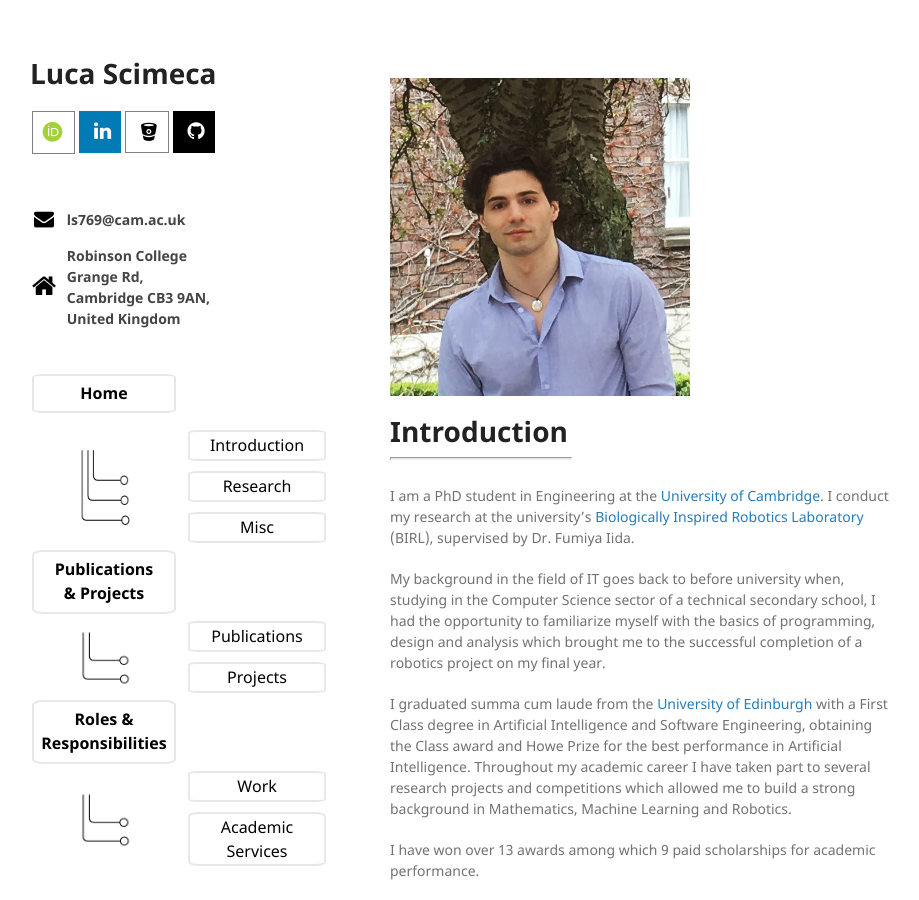
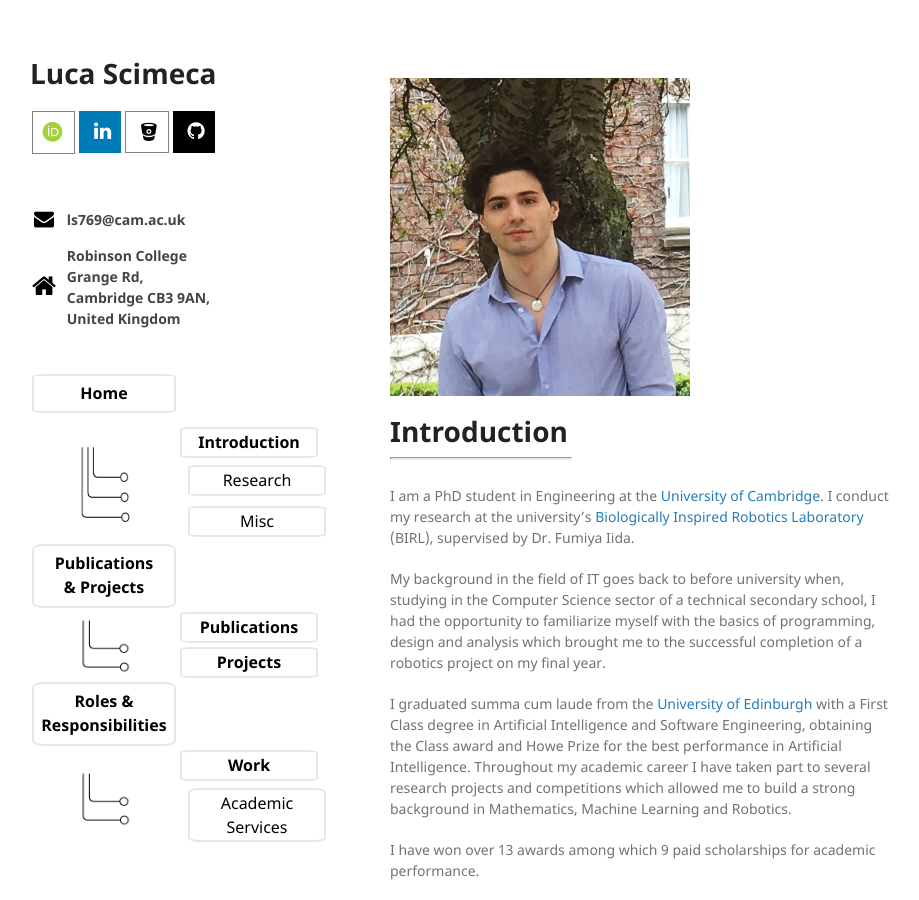
Before and after one commit to lucascimeca/lucascimeca.github.io, a Jekyll site: the page built from index.md, in a window 1280 px wide and 900 px high. Shown: the whole window, without its empty margins (180-1099 px from the left). Built offline with Jekyll 4.4.1, drawn with Linux system fonts in a browser that asks for light colours; nearby versions of some CDN libraries; some web fonts are replaced; the repository's description, which GitHub fills in, is left out.

Commit message:
Update default.html

```diff
--- a/_layouts/default.html
+++ b/_layouts/default.html
@@ -69,16 +69,16 @@
 
         <table style="width: 200px">
           <tr>
-            <th><a href="https://lucascimeca.github.io/#-intro_img" class="button-hover" style="vertical-align:middle; padding: 5px 5px 5px 5px">Home</a></th>
+            <th colspan="2"><a href="https://lucascimeca.github.io/" class="button-hover" style="vertical-align:middle; padding: 5px 5px 5px 5px">Home</a></th>
           </tr>
           <td></td>
           <tr>
             <th rowspan="3" style="text-align: center">
                 <img src="../docs/three_links.png" align="center" height="90" width="60">
             </th>
-            <td><a href="https://lucascimeca.github.io/#-intro_img" class="button-hover" style="vertical-align:middle">Introduction</a> </td></tr>
-          <tr><td><a href="https://lucascimeca.github.io/#-research" class="button-hover" style="vertical-align:middle">Research</a> </td></tr>
-          <tr><td><a href="https://lucascimeca.github.io/#-misc" class="button-hover" style="vertical-align:middle">Misc</a> </td></tr>
+            <th colspan="2"><a href="https://lucascimeca.github.io/#-intro_img" class="button-hover" style="vertical-align:middle">Introduction</a> </th></tr>
+          <tr><td colspan="2"><a href="https://lucascimeca.github.io/#-research" class="button-hover" style="vertical-align:middle">Research</a> </td></tr>
+          <tr><td colspan="2"><a href="https://lucascimeca.github.io/#-misc" class="button-hover" style="vertical-align:middle">Misc</a> </td></tr>
           <tr>
             <th><a href="https://lucascimeca.github.io/publications" class="button-hover-large" style="vertical-align:middle; padding: 5px 5px 5px 5px">Publications </br>& Projects</a></th>
             <td></td>
@@ -86,17 +86,17 @@
           <tr>
             <th rowspan="2" style="text-align: center">
                 <img src="../docs/two_links.png" align="center" height="65" width="60"></th>
-            <td><a href="https://lucascimeca.github.io/publications#-publications---" class="button-hover" style="vertical-align:middle">Publications </a> </td></tr>
-          <tr><td><a href="https://lucascimeca.github.io/publications#-projects" class="button-hover" style="vertical-align:middle">Projects</a> </td></tr>
+            <th colspan="2"><a href="https://lucascimeca.github.io/publications#-publications---" class="button-hover" style="vertical-align:middle">Publications </a> </th></tr>
+          <tr><th colspan="2"><a href="https://lucascimeca.github.io/publications#-projects" class="button-hover" style="vertical-align:middle">Projects</a> </th></tr>
           <tr>
-            <th><a href="https://lucascimeca.github.io/responsibilities" class="button-hover-large" style="vertical-align:middle; padding: 5px 5px 5px 5px">Roles & Responsibilities</a> </td></th>
+            <th colspan="2"><a href="https://lucascimeca.github.io/responsibilities" class="button-hover-large" style="vertical-align:middle; padding: 5px 5px 5px 5px">Roles & Responsibilities</a> </td></th>
             <td></td>
           </tr>
           <tr>
             <th rowspan="2" style="text-align: center">
                 <img src="../docs/two_links.png" align="center" height="65" width="60"></th>
-            <td><a href="https://lucascimeca.github.io/responsibilities#-work" class="button-hover" style="vertical-align:middle">Work</a> </td></tr>
-          <tr><td><a href="https://lucascimeca.github.io/responsibilities#-accademic-services" class="button-hover" style="vertical-align:middle; height:48px">Academic Services</a> </td></tr>
+            <th colspan="2"><a href="https://lucascimeca.github.io/responsibilities#-work" class="button-hover" style="vertical-align:middle">Work</a> </th></tr>
+          <tr><td colspan="2"><a href="https://lucascimeca.github.io/responsibilities#-accademic-services" class="button-hover" style="vertical-align:middle; height:48px">Academic Services</a> </td></tr>
               <!--   <tr><a href="https://lucascimeca.github.io/curriculum-vitae" class="button-hover-large" style="vertical-align:middle">Curriculum Vitae</a></tr>  -->
         </table></br>
 
```
